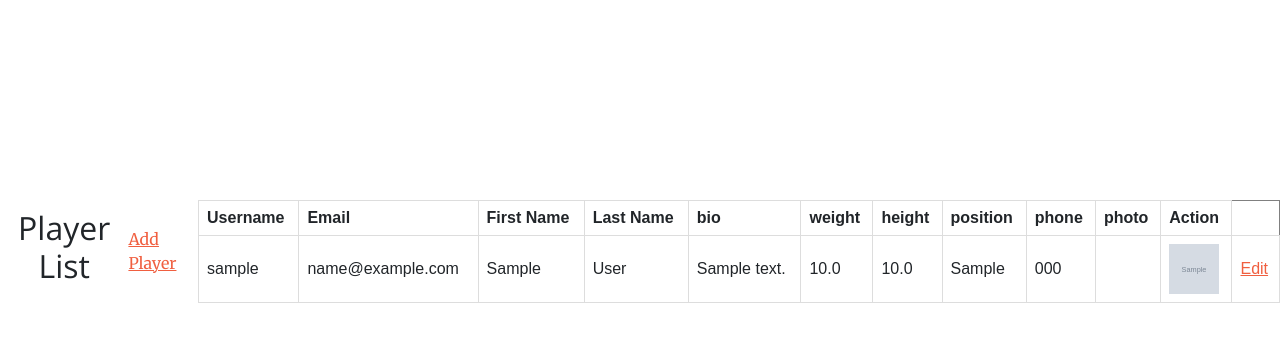
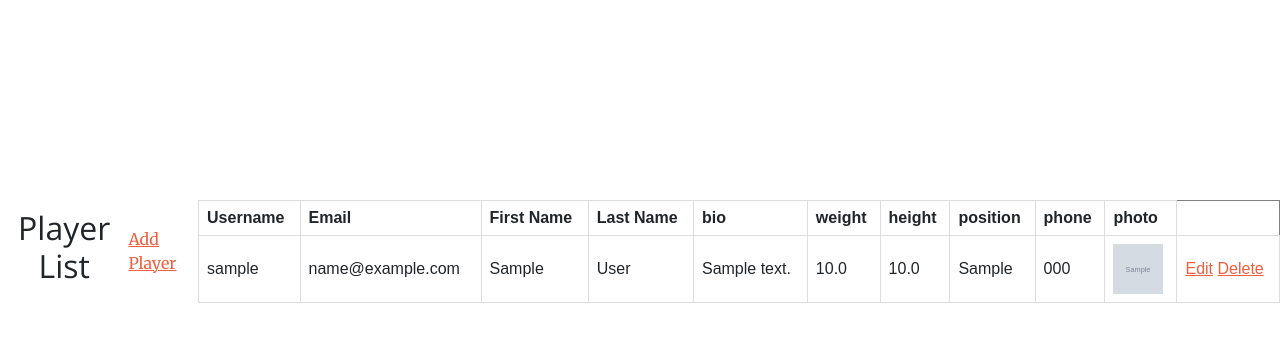
Before and after one commit to NIX-CO/NIXFC-WEBAPP, a Django app: page /player/display/ in a window 1280 px wide. Shown: the part 149-491 px from the top of the page. Run offline with Django 4.2, Linux system fonts and the light colour scheme; a user stored in the database is signed in; tables that the repository leaves empty hold one stand-in row (values such as "Sample post"); grey boxes marked "Sample" are stand-in pictures; some libraries are stand-ins or nearby versions.

Commit message:
Complete the delete player part

```diff
--- a/player/templates/player/player_list.html
+++ b/player/templates/player/player_list.html
@@ -17,7 +17,7 @@
         <th>position</th>
         <th>phone</th>
         <th>photo</th>
-        <th>Action</th>
+
 
       </tr>
     </thead>
@@ -33,13 +33,13 @@
       <td>{{ player.height }}</td>
       <td>{{ player.position }}</td>
       <td>{{ player.phone }}</td>
-      <td>
-        <td><img src="{{ player.photo.url }}" width="50" height="50" alt="{{ player.username }}"></td>
-      </td>
+
+      <td><img src="{{ player.photo.url }}" width="50" height="50" alt="{{ player.username }}"></td>
+
 
       <td>
         <a href="{% url 'player_update' player.pk %}">Edit</a>
-
+        <a href="{% url 'player_delete' player.pk %}" onclick="return confirm('Are you sure you want to delete this player?');">Delete</a>
       </td>
 
     </tr>
--- a/player/urls.py
+++ b/player/urls.py
@@ -5,4 +5,5 @@ urlpatterns = [
     path('display/', views.player_list, name='player_list'),
     path('add/', views.player_add, name='player_add'),
     path('update/<int:pk>/', views.player_update, name='player_update'),
+    path('delete/<int:pk>/', views.player_delete, name='player_delete'),
 ]
--- a/player/views.py
+++ b/player/views.py
@@ -30,3 +30,9 @@ def player_update(request, pk):
     else:
         form = PlayerForm(instance=player)
     return render(request, 'player/player_form.html', {'form': form})
+
+@login_required
+def player_delete(request, pk):
+    player = get_object_or_404(Player, pk=pk)
+    player.delete()
+    return redirect('player_list')
```
